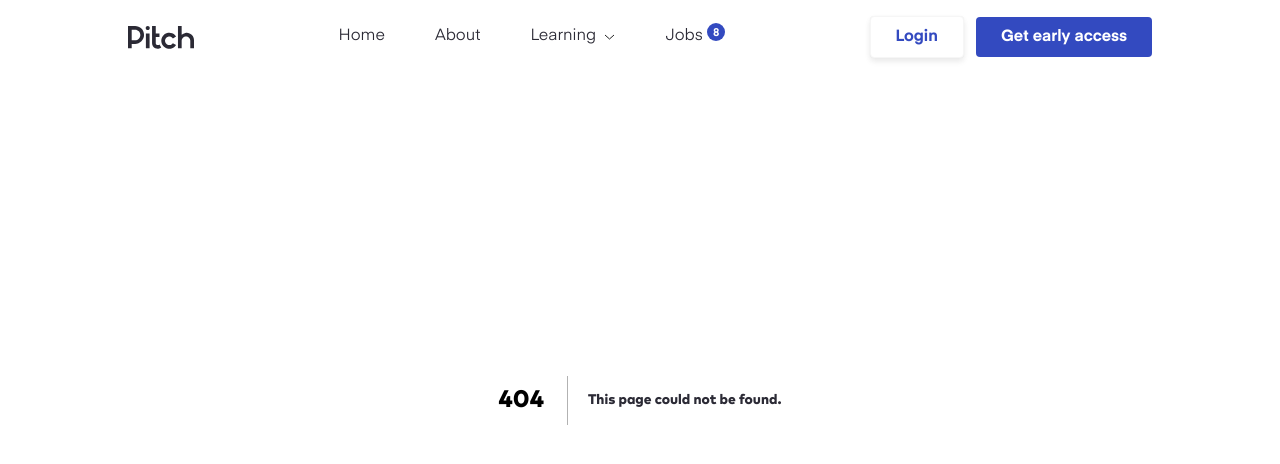
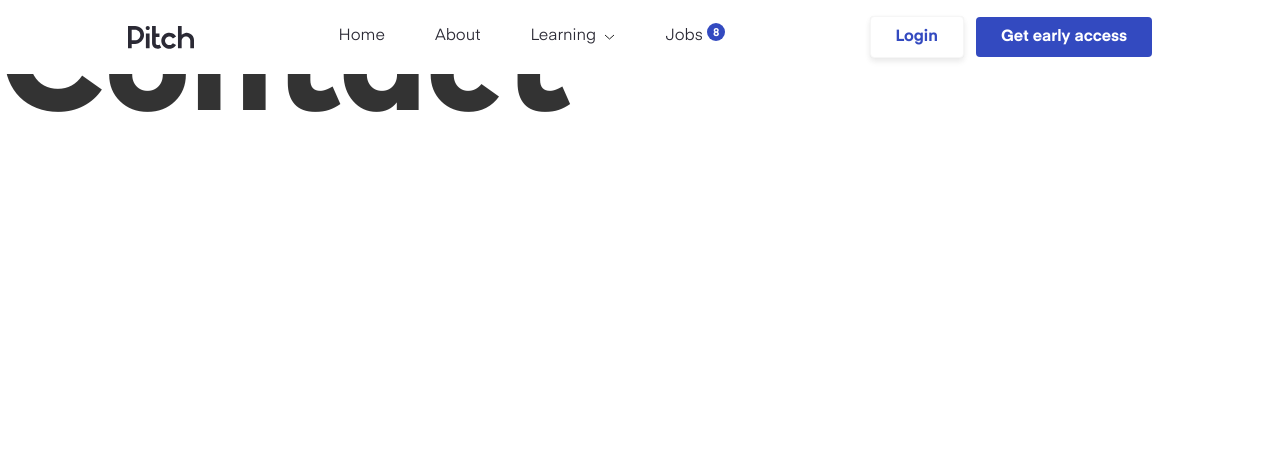
Before and after one commit to Codini-Inc/codini-website, a Next.js app: page /contact in a window 1280 px wide. Before the commit this address had no page. Shown: the top 464 px of the page. Built offline with nearby package versions, Linux system fonts and the light colour scheme.

Commit message:
added tailwind

```diff
--- /dev/null
+++ b/pages/contact/index.tsx
@@ -0,0 +1,22 @@
+import Head from 'next/head';
+
+export const Contact: React.FC = () => {
+  return (
+    <>
+      <Head>
+        <title>Codini | Contact</title>
+        <meta property="og:type" content="website" />
+        <meta property="og:description" content="Codini Website" />
+        <meta property="og:title" content="Codini | Home" />
+      </Head>
+      <main className=''>
+        <h1>Contact</h1>
+        <div></div>
+        <div></div>
+        <div></div>
+      </main>
+    </>
+  );
+};
+
+export default Contact;
--- /dev/null
+++ b/postcss.config.js
@@ -0,0 +1,6 @@
+module.exports = {
+  plugins: {
+    tailwindcss: {},
+    autoprefixer: {},
+  },
+}
--- a/styles/globals.css
+++ b/styles/globals.css
@@ -1,3 +1,7 @@
+@tailwind base;
+@tailwind components;
+@tailwind utilities;
+
 html {
   height: 100%;
   font-family: sans-serif;
--- /dev/null
+++ b/tailwind.config.js
@@ -0,0 +1,15 @@
+/** @type {import('tailwindcss').Config} */
+module.exports = {
+  content: [
+    "./app/**/*.{js,ts,jsx,tsx,mdx}",
+    "./pages/**/*.{js,ts,jsx,tsx,mdx}",
+    "./components/**/*.{js,ts,jsx,tsx,mdx}",
+
+    // Or if using `src` directory:
+    "./src/**/*.{js,ts,jsx,tsx,mdx}",
+  ],
+  theme: {
+    extend: {},
+  },
+  plugins: [],
+}
```
Also changed, not shown: package.json (+5 -2 lines).
